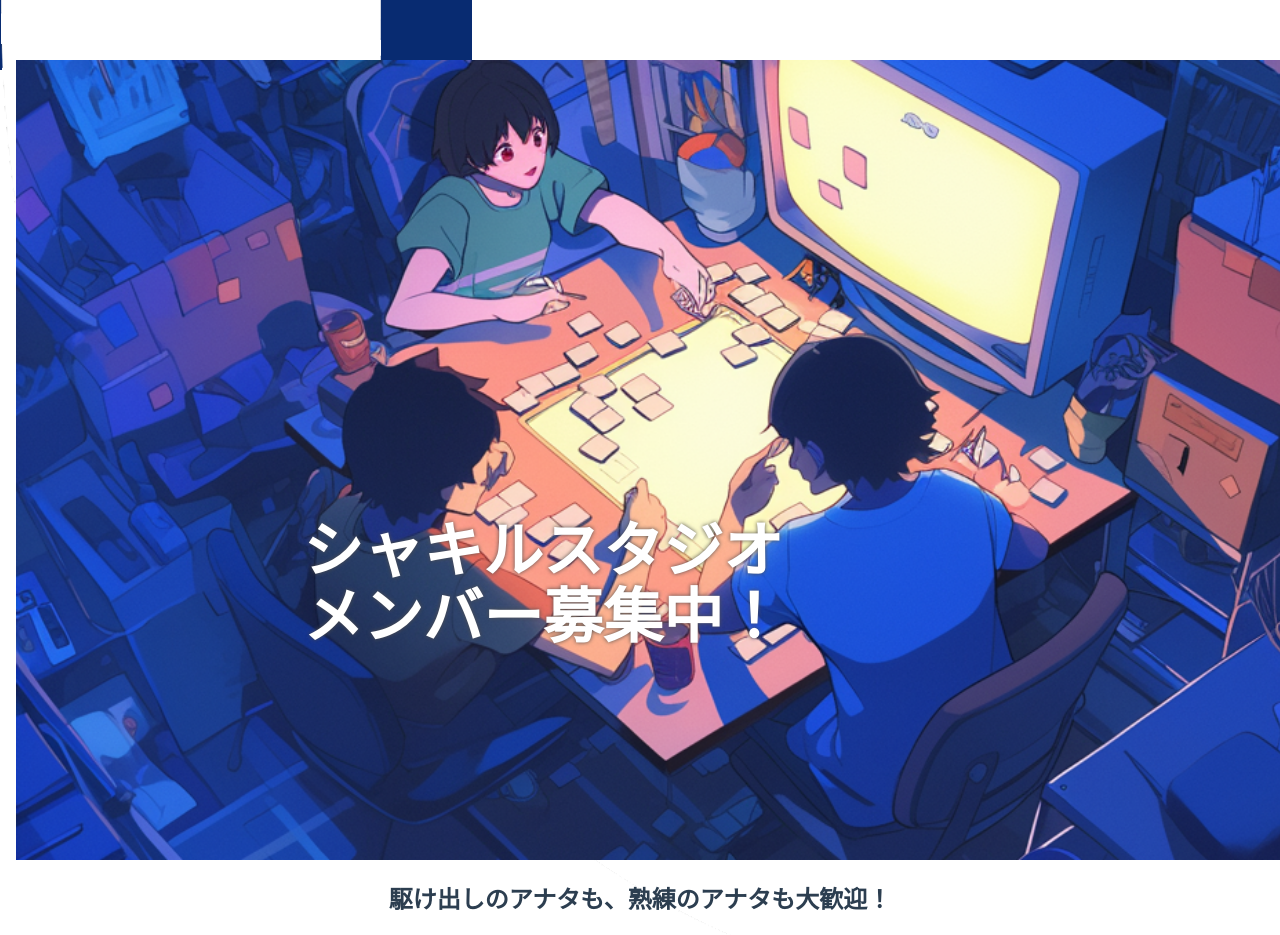
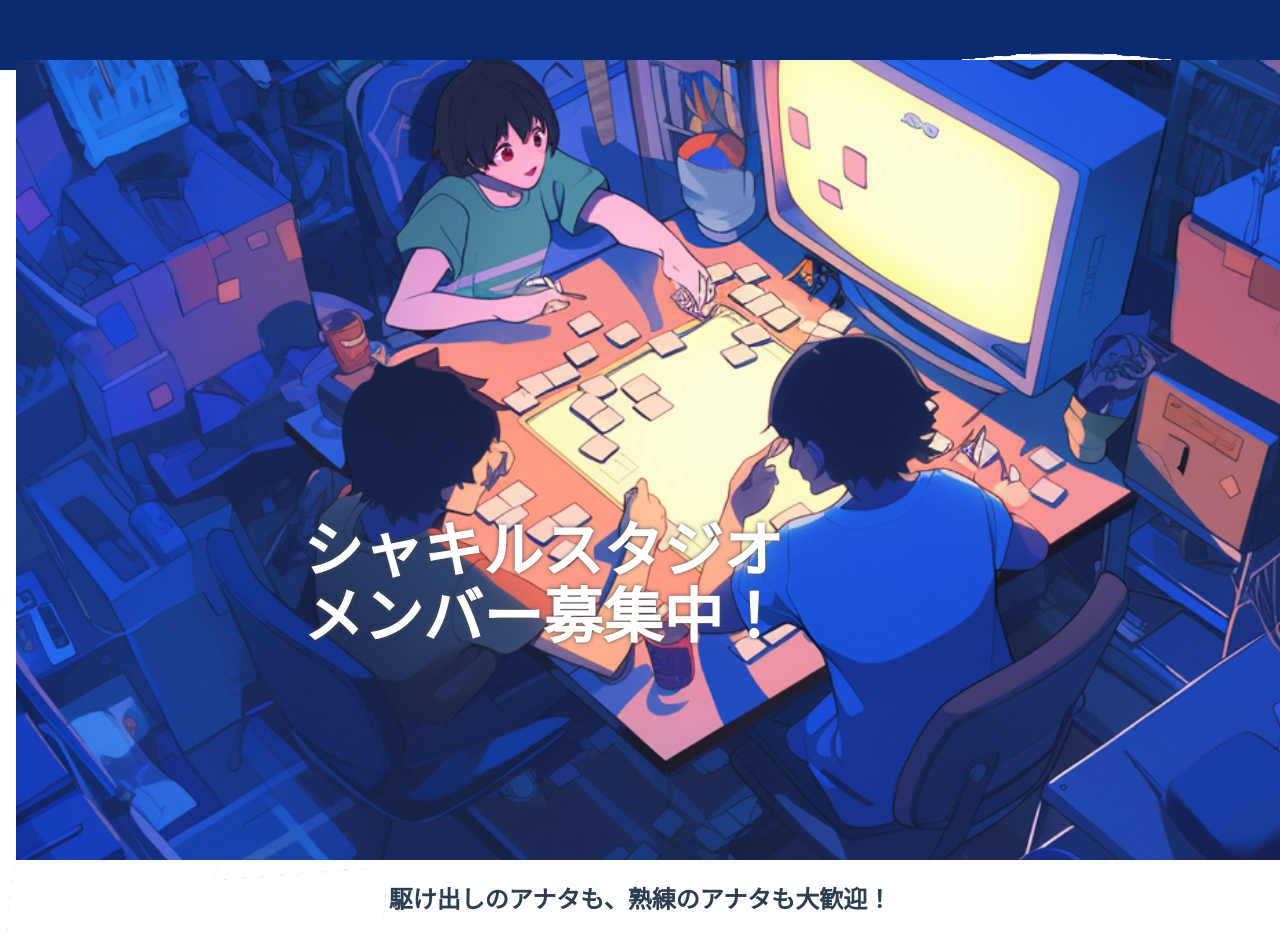
Before and after one commit to umasiyo/shakivue, a Vue app: page / in a window 1280 px wide. Built offline with nearby package versions, Linux system fonts and the light colour scheme.

Commit message:
headerが出なくなった

```diff
--- a/src/components/Header.vue
+++ b/src/components/Header.vue
@@ -43,18 +43,14 @@ export default {
 <!-- ここでのCSSはこのcomponentでしか使用できない -->
 <style scoped>
 html{ font-size: 100%; }
-header{ position: fixed; top: 0; left: 0; margin: 0; width: 100%; height: 70px; background-color: #082B71;
-  display: flex;
-  align-items: center;
-  justify-content: space-between;
-}
+header{ position: fixed; top: 0; left: 0; margin: 0; width: 100%; height: 70px; background-color: #082B71; justify-content: space-between; }
 .logo h1{ color: white; float: right;}
-.nav ul{ list-style-type: none; position: relative; }
+.nav ul{ list-style-type: none; }
 .nav ul li{ float: left; padding: 0; }
 .nav ul li a{
   font-family: Montserrat;
   font-size: 14px;/*min10px,max23px*/
-  font-weight: 600;
+  font-weight: bolder;
   color: white;
   padding: 0 14px;
   text-decoration: none;
```
Also changed, not shown: 7 other files (tests, documents, lock files or other folders).
